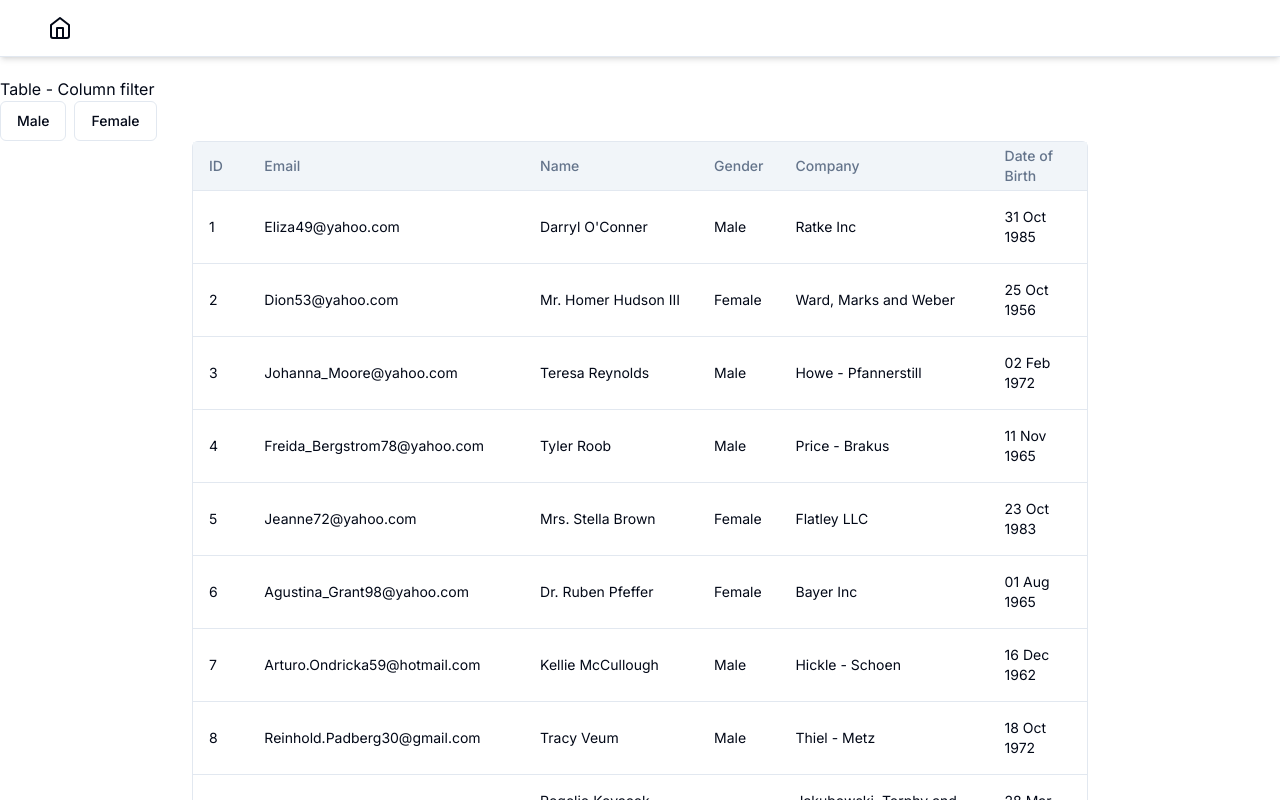
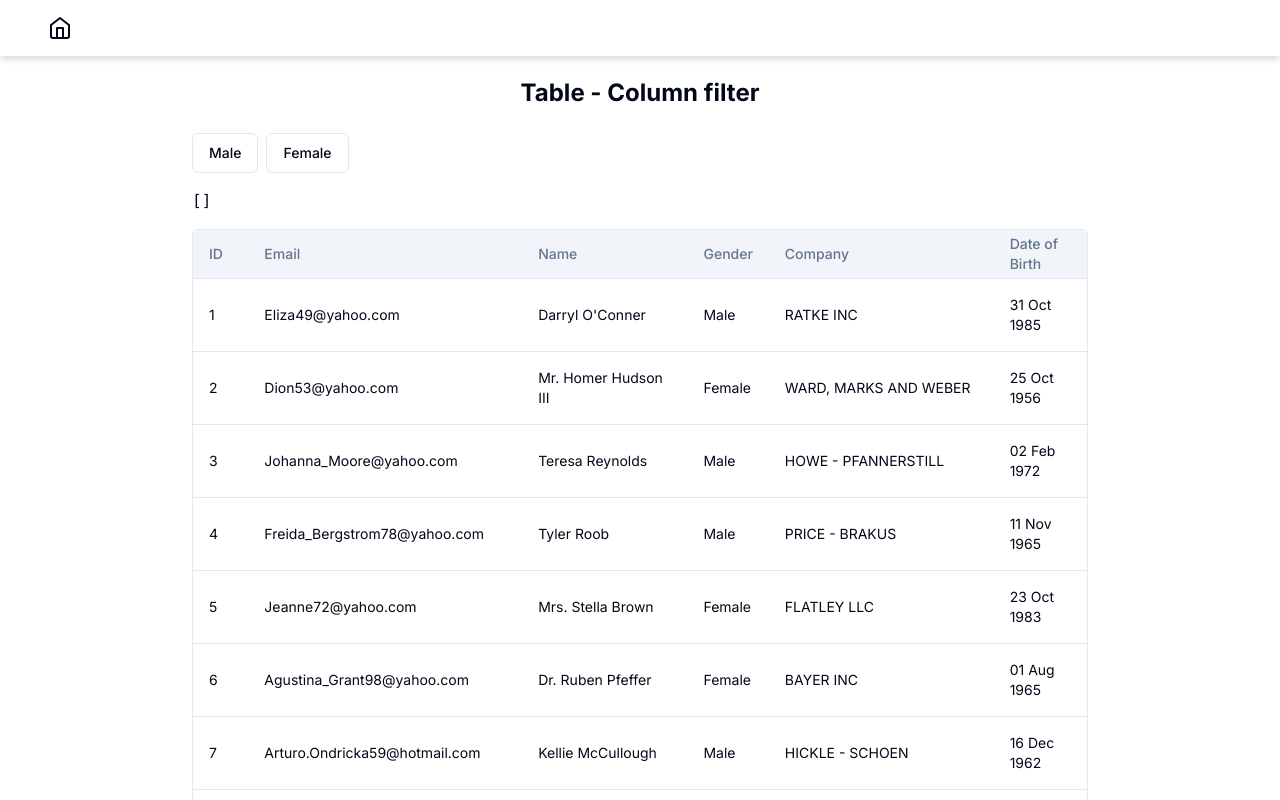
Before and after one commit to fairulazmin/myapp, a Next.js app: page /table-column-filter in a window 1280 px wide. Shown: the top 800 px of the page. Built offline with nearby package versions, Linux system fonts and the light colour scheme.

Commit message:
working on tanstack sorting

```diff
--- a/app/table-column-filter/columns.tsx
+++ b/app/table-column-filter/columns.tsx
@@ -23,13 +23,15 @@ export const columns: ColumnDef<User>[] = [
     cell: ({ row }) => (
       <span className="capitalize">{row.getValue("sex")}</span>
     ),
-    // filterFn: (row, id, value) => {
-    //   return value.arrIncludes(row.getValue(id));
-    // },
+    filterFn: (row, id, value) => {
+      console.log(row, id, value);
+      return true;
+    },
   },
   {
     accessorKey: "company",
     header: "Company",
+    cell: ({ getValue }) => (getValue() as string).toUpperCase(),
   },
   {
     accessorKey: "dob",
--- a/app/table-column-filter/data-table.tsx
+++ b/app/table-column-filter/data-table.tsx
@@ -43,11 +43,11 @@ export const DataTable = <TData, TValue>({
 
   const column = table.getColumn("sex");
   const selectedValues = new Set(column?.getFilterValue() as string[]);
-  console.log(selectedValues);
-  console.log("COLUMN FILTER STATE: ", table.getState().columnFilters);
+  // console.log(selectedValues);
+  // console.log("COLUMN FILTER STATE: ", table.getState().columnFilters);
 
   return (
-    <div>
+    <div className="max-w-4xl mx-auto space-y-4">
       <div className="flex space-x-2 justify-start items-center">
         <Button
           variant="outline"
@@ -62,7 +62,10 @@ export const DataTable = <TData, TValue>({
           Female
         </Button>
       </div>
-      <div className="max-w-4xl mx-auto rounded-md border">
+      <div>
+        <pre>{JSON.stringify(table.getState().columnFilters)}</pre>
+      </div>
+      <div className="rounded-md border">
         <Table>
           <TableHeader className="bg-secondary">
             {table.getHeaderGroups().map((headerGroup) => (
--- a/app/table-column-filter/page.tsx
+++ b/app/table-column-filter/page.tsx
@@ -20,7 +20,9 @@ const TableColumnFilterPage = () => {
 
   return (
     <div>
-      <h2>Table - Column filter</h2>
+      <h2 className="flex justify-center mb-6 text-2xl font-bold">
+        Table - Column filter
+      </h2>
       <DataTable columns={columns} data={data} />
     </div>
   );
```
